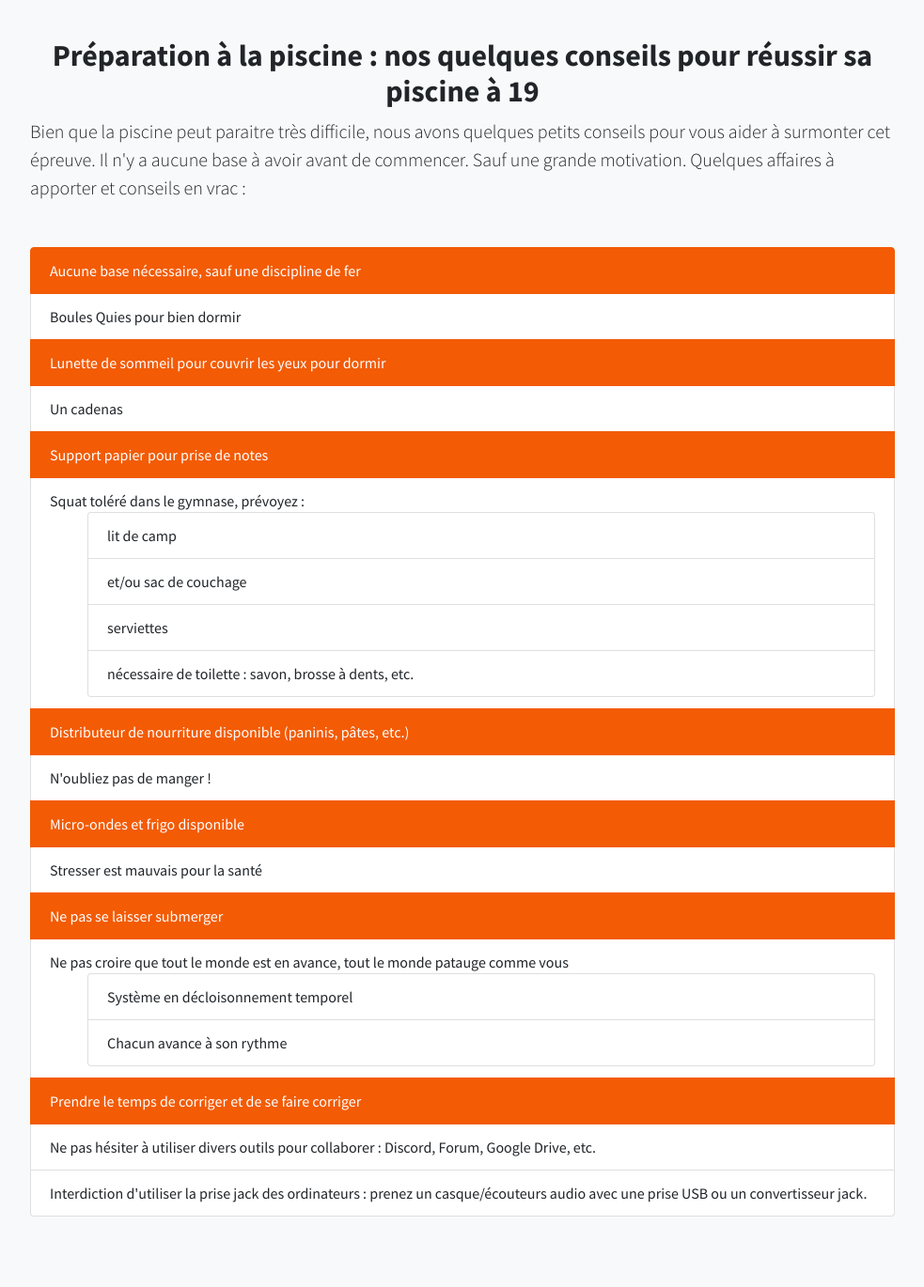
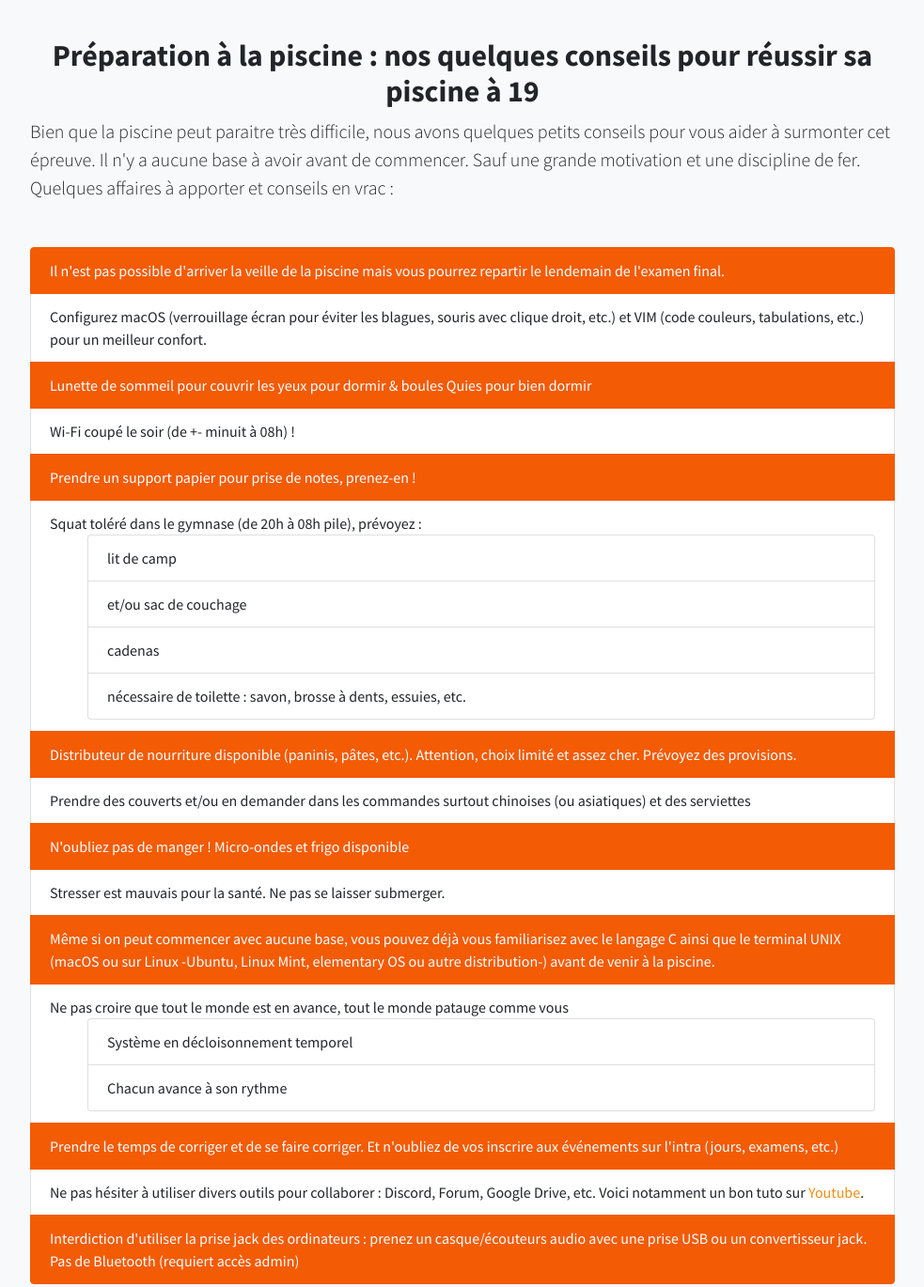
Before and after one commit to 19school/19school.github.io, a website: page prepa.html in a window 1280 px wide. Shown: the part 80-1450 px from the top of the page at 94% size, without its empty margins (148-1131 px from the left). Drawn offline with Linux system fonts and the light colour scheme.

Commit message:
Update prepa.html

```diff
--- a/prepa.html
+++ b/prepa.html
@@ -76,37 +76,37 @@
         <div class="row">
           <div class="col-lg-10 mx-auto">
             <h2 class=" text-center">Préparation à la piscine : nos quelques conseils pour réussir sa piscine à 19</h2>
-            <p class="lead mb-5">Bien que la piscine peut paraitre très difficile, nous avons quelques petits conseils pour vous aider à surmonter cet épreuve. Il n'y a aucune base à avoir avant de commencer. Sauf une grande motivation. Quelques affaires à apporter et conseils en vrac :</p>
+            <p class="lead mb-5">Bien que la piscine peut paraitre très difficile, nous avons quelques petits conseils pour vous aider à surmonter cet épreuve. Il n'y a aucune base à avoir avant de commencer. Sauf une grande motivation et une discipline de fer. Quelques affaires à apporter et conseils en vrac :</p>
 			<ul class="list-group">
-  <li class="list-group-item active">Aucune base nécessaire, sauf une discipline de fer</li>
-  <li class="list-group-item">Boules Quies pour bien dormir</li>
-  <li class="list-group-item active">Lunette de sommeil pour couvrir les yeux pour dormir</li>
-  <li class="list-group-item">Un cadenas</li>
-  <li class="list-group-item active">Support papier pour prise de notes</li>
-  <li class="list-group-item">Squat toléré dans le gymnase, prévoyez :
+  <li class="list-group-item active">Il n'est pas possible d'arriver la veille de la piscine mais vous pourrez repartir le lendemain de l'examen final.</li>
+  <li class="list-group-item">Configurez macOS (verrouillage écran pour éviter les blagues, souris avec clique droit, etc.) et VIM (code couleurs, tabulations, etc.) pour un meilleur confort.</li>
+  <li class="list-group-item active">Lunette de sommeil pour couvrir les yeux pour dormir & boules Quies pour bien dormir</li>
+  <li class="list-group-item">Wi-Fi coupé le soir (de +- minuit à 08h) !</li>
+  <li class="list-group-item active">Prendre un support papier pour prise de notes, prenez-en !	</li>
+  <li class="list-group-item">Squat toléré dans le gymnase (de 20h à 08h pile), prévoyez :
     <ul>
       <li class="list-group-item">lit de camp</li>
       <li class="list-group-item ">et/ou sac de couchage</li>
-      <li class="list-group-item">serviettes</li>
-	  <li class="list-group-item">nécessaire de toilette : savon, brosse à dents, etc.</li>
+	  <li class="list-group-item">cadenas</li>
+	  <li class="list-group-item">nécessaire de toilette : savon, brosse à dents, essuies, etc.</li>
 
     </ul>
   </li>
-  <li class="list-group-item active">Distributeur de nourriture disponible (paninis, pâtes, etc.)</li>
-  <li class="list-group-item">N'oubliez pas de manger !</li>
-  <li class="list-group-item active">Micro-ondes et frigo disponible</li>
-  <li class="list-group-item">Stresser est mauvais pour la santé</li>
-  <li class="list-group-item active">Ne pas se laisser submerger</li>
+  <li class="list-group-item active">Distributeur de nourriture disponible (paninis, pâtes, etc.). Attention, choix limité et assez cher. Prévoyez des provisions.</li>
+  <li class="list-group-item">Prendre des couverts et/ou en demander dans les commandes surtout chinoises (ou asiatiques) et des serviettes</li>
+  <li class="list-group-item active">N'oubliez pas de manger ! Micro-ondes et frigo disponible</li>
+  <li class="list-group-item">Stresser est mauvais pour la santé. Ne pas se laisser submerger.</li>
+  <li class="list-group-item active">Même si on peut commencer avec aucune base, vous pouvez déjà vous familiarisez avec le langage C ainsi que le terminal UNIX (macOS ou sur Linux -Ubuntu, Linux Mint, elementary OS ou autre distribution-) avant de venir à la piscine.</li>
   <li class="list-group-item">Ne pas croire que tout le monde est en avance, tout le monde patauge comme vous
     <ul>
 	<li class="list-group-item">Système en décloisonnement temporel</li>
     <li class="list-group-item">Chacun avance à son rythme</li>
     </ul>
   </li>
-  <li class="list-group-item active">Prendre le temps de corriger et de se faire corriger</li>
+  <li class="list-group-item active">Prendre le temps de corriger et de se faire corriger. Et n'oubliez de vos inscrire aux événements sur l'intra (jours, examens, etc.)</li>
 
-  <li class="list-group-item">Ne pas hésiter à utiliser divers outils pour collaborer : Discord, Forum, Google Drive, etc.</li>
-  <li class="list-group-item">Interdiction d'utiliser la prise jack des ordinateurs : prenez un casque/écouteurs audio avec une prise USB ou un convertisseur jack.</li>
+  <li class="list-group-item">Ne pas hésiter à utiliser divers outils pour collaborer : Discord, Forum, Google Drive, etc. Voici notamment un bon tuto sur <a href="https://youtu.be/dQw4w9WgXcQ">Youtube</a>.</li>
+  <li class="list-group-item active">Interdiction d'utiliser la prise jack des ordinateurs : prenez un casque/écouteurs audio avec une prise USB ou un convertisseur jack. Pas de Bluetooth (requiert accès admin)</li>
 
 </ul>
           </div>
```
